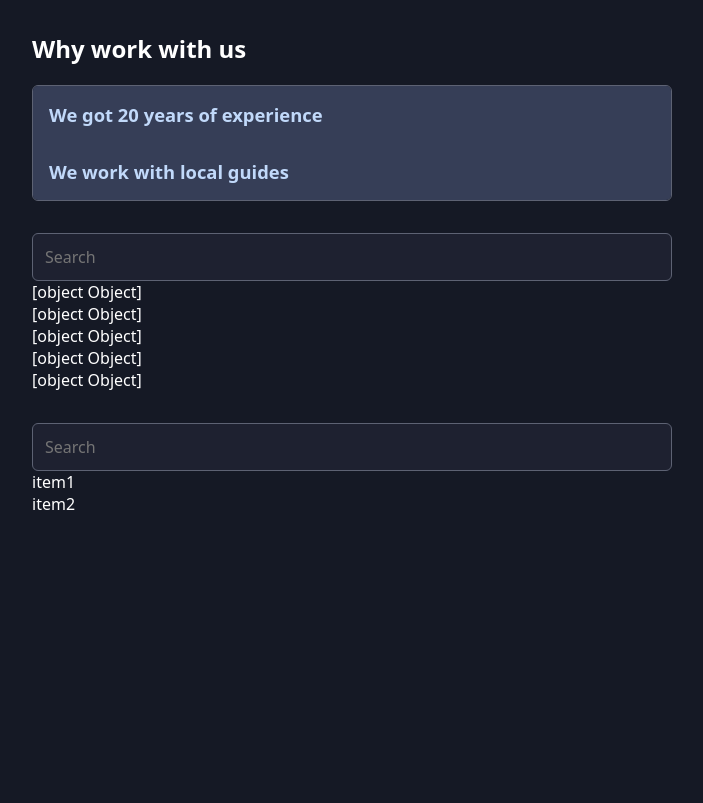
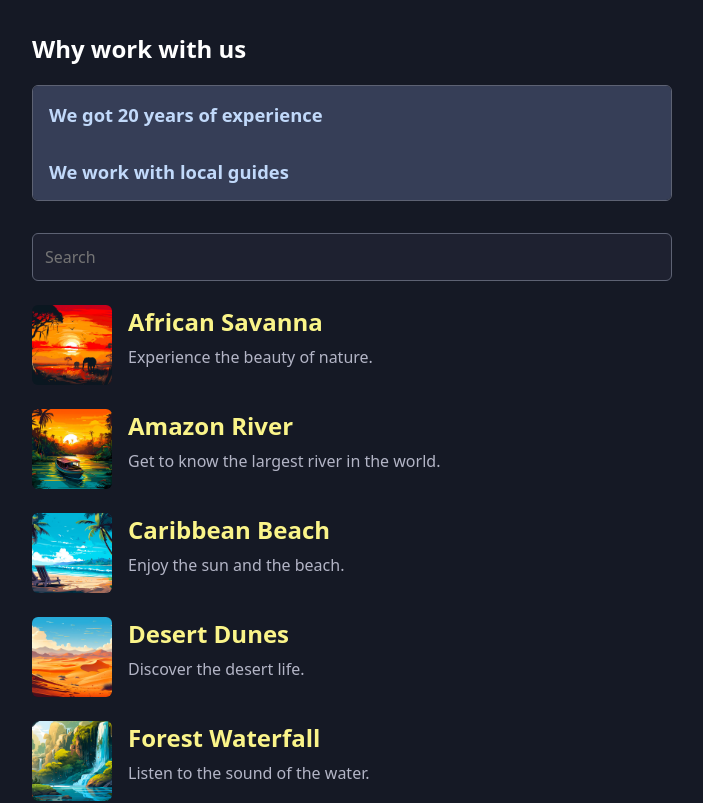
Before and after one commit to OriArvy/Learning-react-patterns-and-best-practices, a React (Vite) app: page / in a window 1280 px wide. Shown: the top 803 px of the page, without its empty margins (288-991 px from the left). Built offline with nearby package versions, Linux system fonts and the light colour scheme.

Commit message:
Added render props to search functionality

```diff
--- a/src/App.jsx
+++ b/src/App.jsx
@@ -1,5 +1,6 @@
 import Accordion from "./components/Accordion/Accordion";
 import SearchableList from "./components/SearchableList/SearchableList";
+import Place from "./Place";
 
 import savannaImg from './assets/african-savanna.jpg';
 import amazonImg from './assets/amazon-river.jpg';
@@ -70,8 +71,12 @@
       </Accordion>
     </section>
     <section>
-      <SearchableList items={PLACES} />
-      <SearchableList items={['item1', 'item2']} />
+      <SearchableList items={PLACES}>
+        {(item) => <Place item={item}/>}
+      </SearchableList>
+      <SearchableList items={['item1', 'item2']}>
+        {(item) => item}
+      </SearchableList>
     </section>
   </main>;
 }
--- /dev/null
+++ b/src/Place.jsx
@@ -0,0 +1,11 @@
+export default function Place({ item }) {
+  return (
+    <article className="place">
+      <img src={item.image} alt={item.title} />
+      <div>
+        <h2>{item.title}</h2>
+        <p>{item.description}</p>
+      </div>
+    </article>
+  );
+}
--- a/src/components/SearchableList/SearchableList.jsx
+++ b/src/components/SearchableList/SearchableList.jsx
@@ -1,6 +1,6 @@
 import { useState } from "react"
 
-export default function SearchableList({ items }) {
+export default function SearchableList({ items, children }) {
   const [searchTerm, setSearchTerm] = useState('')
 
   const searchResults = items.filter((item) => JSON.stringify(item).toLowerCase().includes(searchTerm.toLowerCase()))
@@ -14,7 +14,7 @@
       <input type="search" placeholder="Search" onChange={handleChange}/>
       <ul>
         {searchResults.map((item, index) => (
-          <li key={index}>{item.toString()}</li>
+          <li key={index}>{children(item)}</li>
         ))}
       </ul>
     </div>
```
